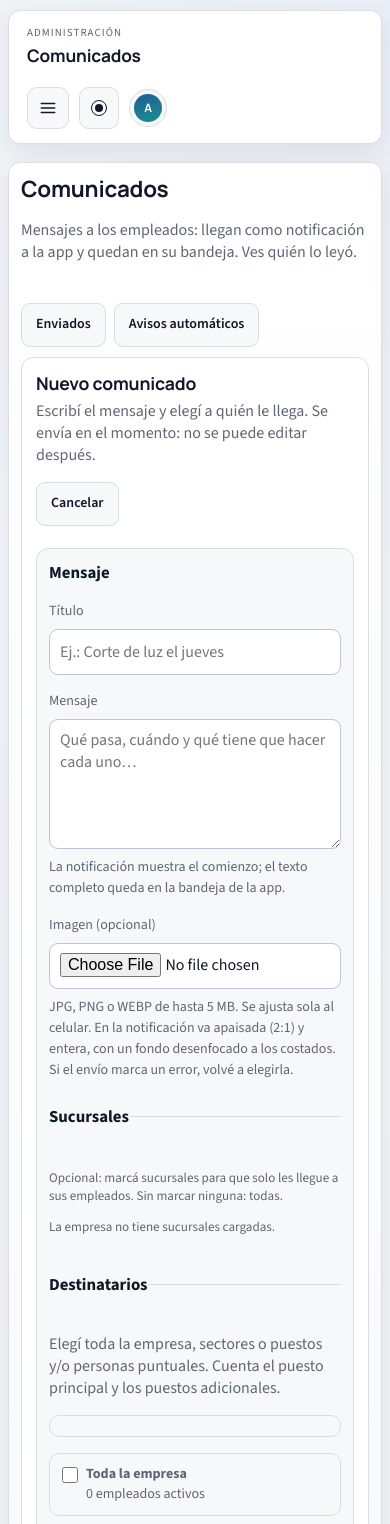
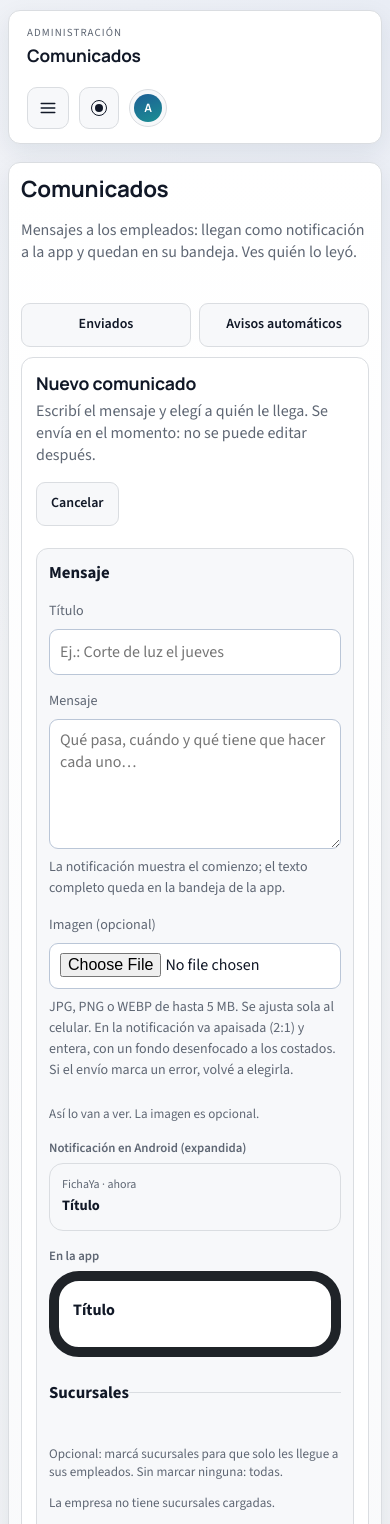
Before and after one commit to horamda/control_asistencia_backend, a Flask app: template templates/comunicados/form.html in a window 390 px wide. Shown: the top 1524 px of the page. Run offline with Flask 3, Linux system fonts and the light colour scheme; the template is opened without the code that fills it, so the values that code supplies are empty; parts of the project's set-up code (start-up, migrations or seed data) failed here and were passed over; some libraries are stand-ins or nearby versions.

Commit message:
Comunicados: responsividad, formularios y orden del menu
- Menu lateral y pestanas: Nuevo comunicado, Enviados, Avisos automaticos
  (este ultimo no estaba en el menu). La pestana activa se marca
  (aria-current); en celular Nuevo va a todo el ancho y las otras de a dos.
- Detalle: grilla con mensaje, numeros y "Quien lo leyo" a la izquierda y la
  vista de celular fija a la derecha (sticky); en pantallas angostas se apila.
  El boton Quitar de la app ya no queda dentro de una caja.
- Nuevo comunicado: vista previa siempre visible y en vivo (titulo, mensaje y
  la imagen si hay) al costado de los campos en escritorio.
- Filtros compactos (select al lado de Filtrar, sin el fondo que pone
  form[method=get] del panel) y contadores de a dos en celular.

Co-Authored-By: Claude Opus 5.5 <noreply@anthropic.com>

```diff
--- a/static/css/reuniones.css
+++ b/static/css/reuniones.css
@@ -77,12 +77,37 @@
 /* Comunicados: el mensaje respeta los saltos de linea que escribio RR. HH. */
 .com-mensaje { margin: 0; white-space: pre-line; line-height: 1.55; }
 /* Comunicados: vista de celular (detalle y vista previa del formulario) */
-.com-detalle { display: grid; grid-template-columns: minmax(0, 1fr) minmax(0, 340px); gap: 24px; align-items: start; }
-@media (max-width: 900px) { .com-detalle { grid-template-columns: minmax(0, 1fr); } }
-.com-vistas { display: grid; gap: 16px; width: 100%; max-width: 340px; }
-.com-vistas-form { max-width: 720px; grid-template-columns: repeat(auto-fit, minmax(min(100%, 300px), 1fr)); align-items: start; }
-.com-vistas-form[hidden] { display: none; }
+.com-vistas { display: grid; gap: 16px; width: 100%; grid-template-columns: repeat(auto-fit, minmax(min(100%, 280px), 1fr)); align-items: start; }
+.com-vistas[hidden] { display: none; }
 .com-vistas-form > p { grid-column: 1 / -1; margin: 0; }
+.com-vista > .com-telefono { justify-self: center; }
+
+/* Pestanas: la activa se distingue (mismo criterio que Seguridad e Higiene) */
+.com-nav { gap: 8px; }
+.com-nav a.btn-secondary[aria-current="page"] { background: var(--primary-soft, #e8f0fe); border-color: var(--action-bg, #1f6feb); color: var(--action-bg, #1f6feb); font-weight: 700; }
+.com-nav a.btn[aria-current="page"]:not(.btn-secondary) { box-shadow: 0 0 0 3px var(--primary-soft, #e8f0fe); }
+
+/* Detalle: contenido a la izquierda y vista de celular fija a la derecha; apilado en pantallas angostas */
+.com-detalle-layout { display: grid; gap: 16px; grid-template-columns: minmax(0, 1fr); align-items: start; }
+.com-detalle-layout > * { min-width: 0; margin: 0; }
+.com-detalle-mensaje .com-mensaje { max-width: 75ch; }
+.com-lectura-head { display: grid; gap: 12px; margin-bottom: 12px; }
+.com-lectura-head h3 { margin: 0; }
+.epp-page .com-kpis { grid-template-columns: repeat(auto-fit, minmax(min(100%, 140px), 1fr)); }
+@media (min-width: 1100px) {
+  .com-detalle-layout.con-vistas { grid-template-columns: minmax(0, 1fr) 340px; }
+  .com-detalle-layout.con-vistas > * { grid-column: 1; }
+  .com-detalle-layout.con-vistas > .com-detalle-vistas { grid-column: 2; grid-row: 1 / span 3; position: sticky; top: 16px; }
+  .com-detalle-vistas .com-vistas { grid-template-columns: minmax(0, 1fr); }
+}
+
+/* Formulario: la vista previa va al costado de los campos cuando hay lugar */
+.com-mensaje-layout { display: grid; gap: 24px; grid-template-columns: minmax(0, 1fr); align-items: start; }
+.com-push-armada[hidden], .com-telefono img[hidden] { display: none; }
+@media (min-width: 1100px) {
+  .com-mensaje-layout { grid-template-columns: minmax(0, 1fr) 340px; }
+  .com-mensaje-layout > .com-vistas-form { grid-template-columns: minmax(0, 1fr); position: sticky; top: 16px; }
+}
 .com-vista { margin: 0; display: grid; gap: 6px; min-width: 0; }
 .com-vista figcaption { font-size: .8rem; font-weight: 600; color: var(--muted, #57606a); }
 .com-notif { display: grid; gap: 2px; padding: 12px; border-radius: 14px; background: var(--surface-soft, #f6f8fa); border: 1px solid var(--border, #d0d7de); font-size: .9rem; }
@@ -97,4 +122,17 @@
 .com-telefono small { color: var(--muted, #57606a); }
 .com-telefono img { display: block; width: 100%; height: auto; border-radius: 8px; }
 .com-telefono .com-mensaje { font-size: .9rem; }
-.epp-page .com-filtros label { min-width: min(100%, 170px); }
+/* Filtros compactos: los selects no se estiran a todo el ancho. form[method=get] de panel.css les pone
+   fondo de panel; aca van en linea con el resto de la tarjeta. */
+.epp-page form.com-filtros { display: flex; flex-wrap: wrap; align-items: flex-end; gap: 12px; margin: 0; padding: 0; border: 0; background: none; box-shadow: none; }
+.epp-page .com-filtros label { flex: 1 1 180px; min-width: min(100%, 170px); max-width: 280px; margin: 0; }
+.epp-page .com-filtros label :is(select, input) { width: 100%; box-sizing: border-box; }
+.epp-page .com-filtros label:has(input[type="search"]) { max-width: 360px; }
+@media (max-width: 600px) {
+  .epp-page .com-filtros label { max-width: none; }
+  .epp-page nav.com-nav { display: grid; grid-template-columns: 1fr 1fr; }
+  /* panel-controls.css alinea los botones de .actions al inicio (place-self): aca ocupan su celda. */
+  .page-content .epp-page nav.com-nav > a.btn { display: flex; align-items: center; justify-content: center; width: 100%; max-width: none; place-self: stretch; box-sizing: border-box; text-align: center; white-space: normal; min-height: 44px; margin: 0; }
+  .epp-page nav.com-nav > a:first-child:nth-last-child(3) { grid-column: 1 / -1; }
+  .com-telefono { max-height: none; }
+}
--- a/static/js/comunicados.js
+++ b/static/js/comunicados.js
@@ -1,4 +1,4 @@
-// Nuevo comunicado: vista previa de como se ve la imagen en el celular antes de enviarlo.
+// Nuevo comunicado: vista previa en vivo de como se ve en el celular (con o sin imagen).
 // La notificacion de Android la muestra apaisada (2:1); el servidor la arma igual que aca:
 // la imagen entera, centrada sobre un fondo desenfocado de ella misma.
 (() => {
@@ -10,7 +10,12 @@
   const titulo = form.querySelector('[name="titulo"]');
   const mensaje = form.querySelector('[name="mensaje"]');
   const info = preview.querySelector('[data-com-preview-info]');
+  const ayuda = info.textContent;
   let url = null;
+
+  function conImagen(visible) {
+    preview.querySelectorAll('[data-com-preview-conimagen]').forEach((el) => { el.hidden = !visible; });
+  }
 
   function textos() {
     const t = titulo.value.trim() || 'Título';
@@ -34,7 +39,8 @@
     const archivo = input.files && input.files[0];
     if (!archivo) {
       url = null;
-      preview.hidden = true;
+      conImagen(false);
+      info.textContent = ayuda;
       return;
     }
     url = URL.createObjectURL(archivo);
@@ -44,9 +50,9 @@
     prueba.onload = () => avisoTamano(prueba.naturalWidth, prueba.naturalHeight);
     prueba.onerror = () => { info.textContent = 'No se pudo leer la imagen. Probá con un JPG, PNG o WEBP.'; };
     prueba.src = url;
-    textos();
-    preview.hidden = false;
+    conImagen(true);
   });
   titulo.addEventListener('input', textos);
   mensaje.addEventListener('input', textos);
+  textos();
 })();
--- a/templates/base.html
+++ b/templates/base.html
@@ -188,8 +188,9 @@
                   <span class="nav-caret" aria-hidden="true"></span>
                 </button>
                 <div class="nav-submenu" id="nav-submenu-comunicados">
+                  {% if can_web("comunicados", "crear") %}<a class="nav-link" href="/comunicados/nuevo">Nuevo comunicado</a>{% endif %}
                   <a class="nav-link" href="/comunicados/">Enviados</a>
-                  {% if can_web("comunicados", "crear") %}<a class="nav-link" href="/comunicados/nuevo">Nuevo comunicado</a>{% endif %}
+                  <a class="nav-link" href="/comunicados/automaticos">Avisos automáticos</a>
                 </div>
               </div>
             {% endif %}
--- a/templates/comunicados/automaticos.html
+++ b/templates/comunicados/automaticos.html
@@ -34,7 +34,7 @@
   </form>
 </section>
 
-<div class="grid-kpis">
+<div class="grid-kpis com-kpis">
   {% for clave, nombre in estados.items() %}
     <div class="kpi-card">
       <div class="kpi-label">{{ nombre }}</div>
--- a/templates/comunicados/form.html
+++ b/templates/comunicados/form.html
@@ -14,6 +14,7 @@
 
     <fieldset class="epp-fieldset">
       <legend>Mensaje</legend>
+      <div class="com-mensaje-layout">
       <div class="epp-fields">
         <label class="epp-full">Título<input name="titulo" required maxlength="120" value="{{ v.titulo or '' }}" placeholder="Ej.: Corte de luz el jueves"></label>
         <label class="epp-full">Mensaje<textarea name="mensaje" required maxlength="2000" rows="5" aria-describedby="com-mensaje-help" placeholder="Qué pasa, cuándo y qué tiene que hacer cada uno…">{{ v.mensaje or '' }}</textarea>
@@ -22,15 +23,16 @@
         <label class="epp-full">Imagen (opcional)<input type="file" name="imagen" accept="image/jpeg,image/png,image/webp" aria-describedby="com-imagen-help" data-com-imagen>
           <small id="com-imagen-help">JPG, PNG o WEBP de hasta 5 MB. Se ajusta sola al celular. En la notificación va apaisada (2:1) y entera, con un fondo desenfocado a los costados. Si el envío marca un error, volvé a elegirla.</small>
         </label>
-        <div class="epp-full com-vistas com-vistas-form" data-com-preview hidden>
-          <p class="helper-text" data-com-preview-info role="status" aria-live="polite"></p>
+      </div>
+        <div class="com-vistas com-vistas-form" data-com-preview aria-label="Vista previa en el celular">
+          <p class="helper-text" data-com-preview-info role="status" aria-live="polite">Así lo van a ver. La imagen es opcional.</p>
           <figure class="com-vista">
             <figcaption>Notificación en Android (expandida)</figcaption>
             <div class="com-notif">
               <span class="com-notif-app">FichaYa · ahora</span>
               <strong data-com-preview-titulo>Título</strong>
               <span class="com-notif-texto" data-com-preview-texto></span>
-              <div class="com-notif-img com-push-armada">
+              <div class="com-notif-img com-push-armada" data-com-preview-conimagen hidden>
                 <div class="com-push-fondo" data-com-preview-fondo></div>
                 <img data-com-preview-img alt="">
               </div>
@@ -40,7 +42,7 @@
             <figcaption>En la app</figcaption>
             <div class="com-telefono">
               <strong data-com-preview-titulo>Título</strong>
-              <img data-com-preview-img alt="Vista previa de la imagen">
+              <img data-com-preview-img data-com-preview-conimagen alt="Vista previa de la imagen" hidden>
               <p class="com-mensaje" data-com-preview-mensaje></p>
             </div>
           </figure>
--- a/templates/comunicados/layout.html
+++ b/templates/comunicados/layout.html
@@ -10,10 +10,10 @@
     <h2>Comunicados</h2>
     <p>Mensajes a los empleados: llegan como notificación a la app y quedan en su bandeja. Ves quién lo leyó.</p>
   </header>
-  <nav class="actions" aria-label="Comunicados">
-    <a class="btn btn-secondary" href="{{ url_for('comunicados.index') }}">Enviados</a>
-    <a class="btn btn-secondary" href="{{ url_for('comunicados.automaticos') }}">Avisos automáticos</a>
-    {% if can_web('comunicados', 'crear') %}<a class="btn" href="{{ url_for('comunicados.nuevo') }}">Nuevo comunicado</a>{% endif %}
+  <nav class="actions com-nav" aria-label="Comunicados">
+    {% if can_web('comunicados', 'crear') %}<a class="btn" {% if request.endpoint == 'comunicados.nuevo' %}aria-current="page"{% endif %} href="{{ url_for('comunicados.nuevo') }}">Nuevo comunicado</a>{% endif %}
+    <a class="btn btn-secondary" {% if request.endpoint in ('comunicados.index', 'comunicados.detalle') %}aria-current="page"{% endif %} href="{{ url_for('comunicados.index') }}">Enviados</a>
+    <a class="btn btn-secondary" {% if request.endpoint == 'comunicados.automaticos' %}aria-current="page"{% endif %} href="{{ url_for('comunicados.automaticos') }}">Avisos automáticos</a>
   </nav>
   {% block comunicados_content %}{% endblock %}
 </div>
```
Also changed, not shown: templates/comunicados/detalle.html (+17 -12 lines).
